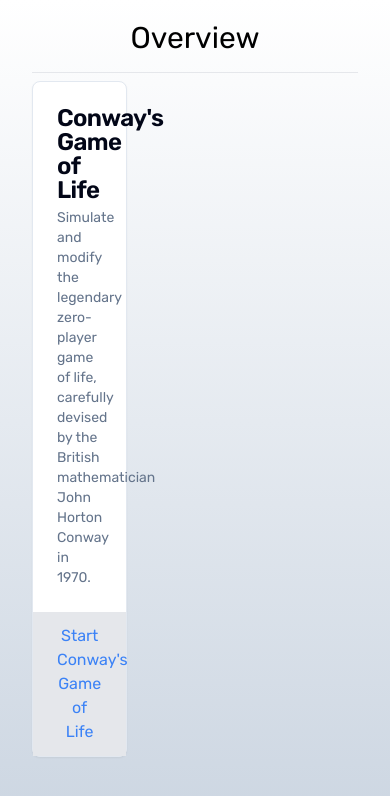
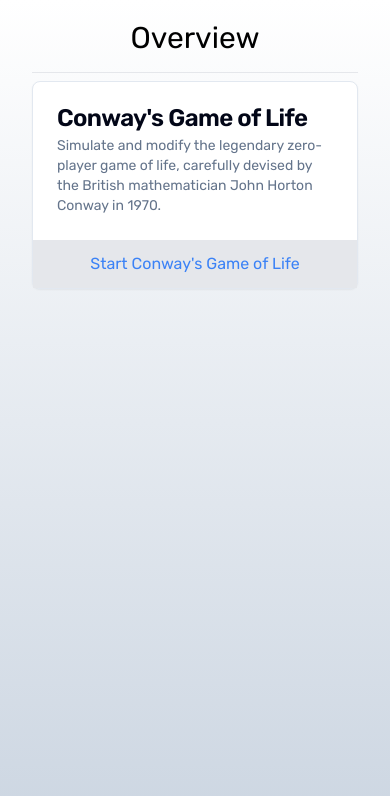
Before and after one commit to neinja007/Simulatory, a Next.js app: page / in a window 390 px wide. Shown: the top 796 px of the page. Built offline with nearby package versions, Linux system fonts and the light colour scheme.

Commit message:
feat: Update page layout to use responsive grid for cards

```diff
--- a/src/app/page.tsx
+++ b/src/app/page.tsx
@@ -7,7 +7,7 @@
   return (
     <>
       <Header title='Overview' root />
-      <div className='grid grid-cols-3 gap-5'>
+      <div className='grid gap-5 md:grid-cols-2 xl:grid-cols-3'>
         {routes.map(({ name, description, href }) => (
           <Card key={name}>
             <CardHeader>
```
